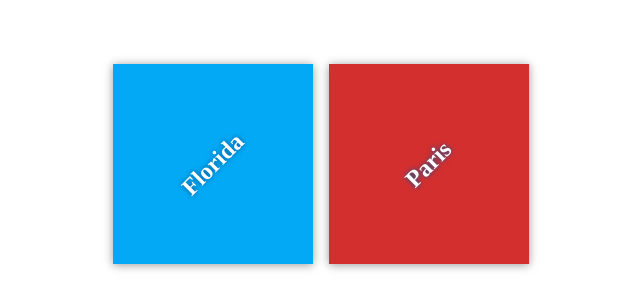
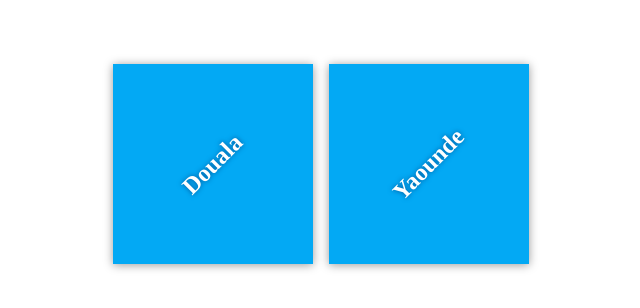
Before and after one commit to vdjeudjam/my-travel-plans, a plain HTML site: page index.html in a window 1280 px wide. Shown: the part 236-544 px from the top of the page, without its empty margins (319-959 px from the left). Drawn offline with Linux system fonts and the light colour scheme; files that its build step writes are made by us from their sources.

Commit message:
Add starting destinations

```diff
--- a/index.html
+++ b/index.html
@@ -10,12 +10,12 @@
 
     <div class="container">
         <div class="destination-container">
-            <div class="destination" id="florida">
-                <h2>Florida</h2>
+            <div class="destination" id="douala">
+                <h2>Douala</h2>
             </div>
 
-            <div class="destination" id="paris">
-                <h2>Paris</h2>
+            <div class="destination" id="yaounde">
+                <h2>Yaounde</h2>
             </div>
         </div>
     </div>
```
